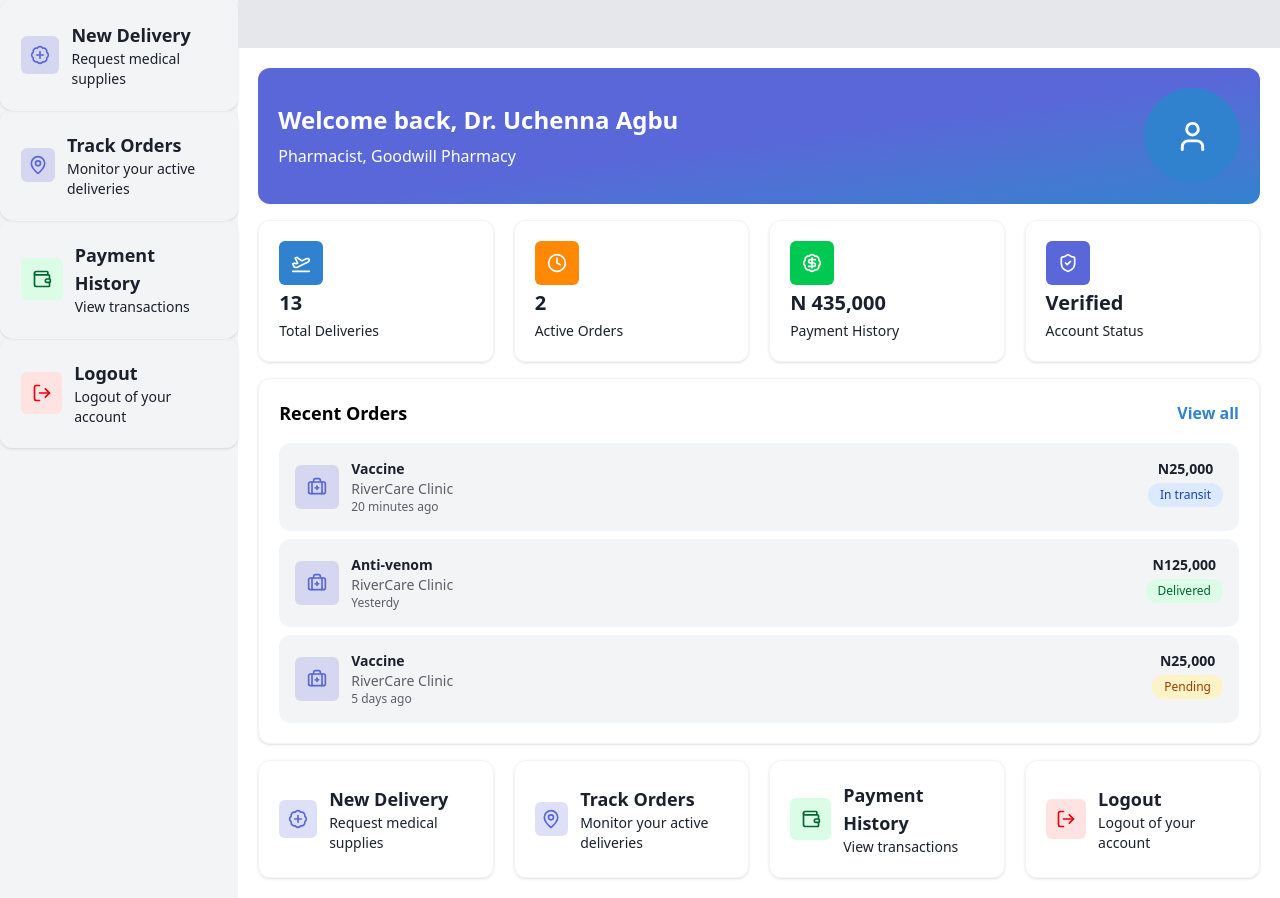
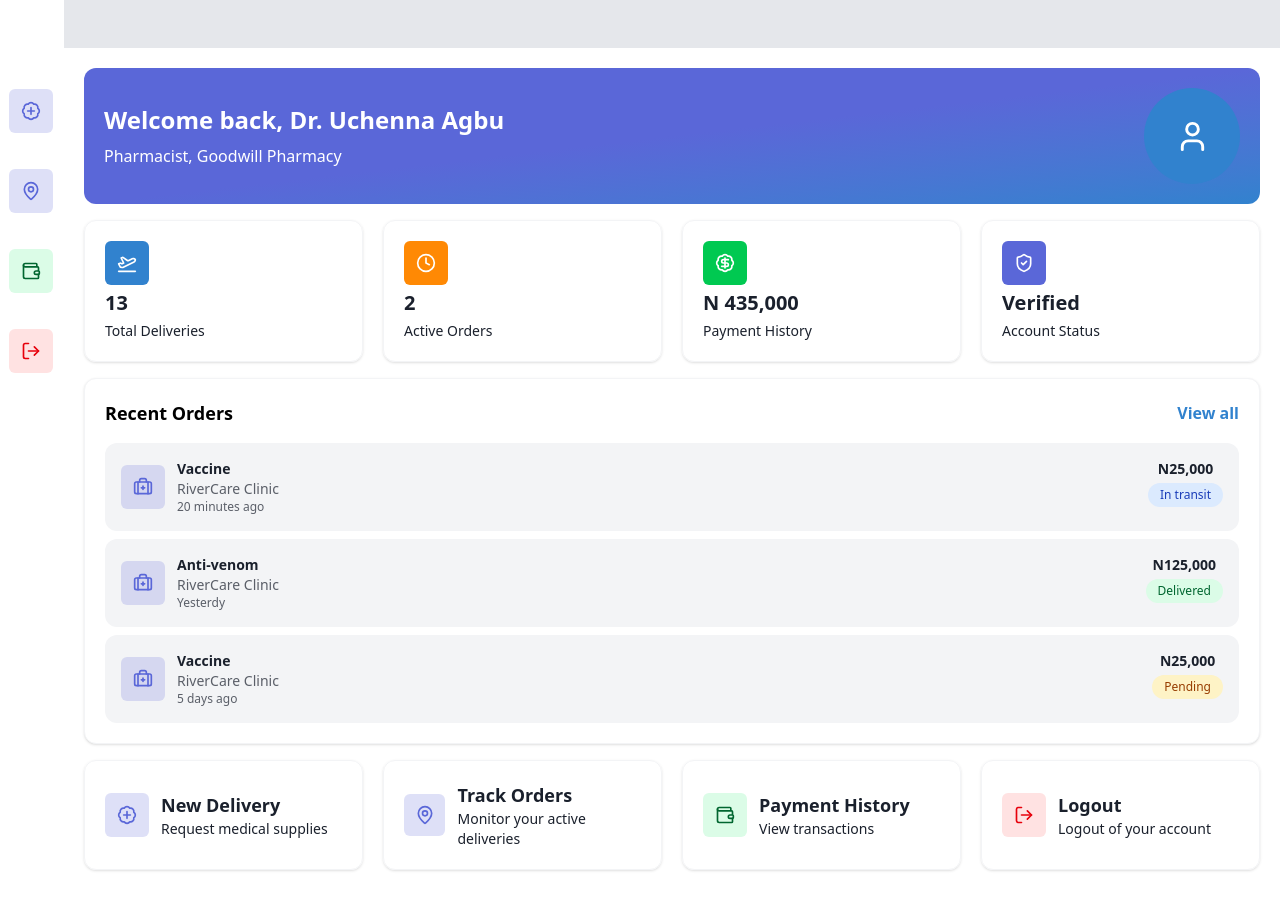
Before and after one commit to Uchenna99/Evtol-Delivery, a React (Vite) app: page /dashboard in a window 1280 px wide. Built offline with nearby package versions, Linux system fonts and the light colour scheme.

Commit message:
adding dashboard

```diff
--- a/src/pages/dashboard/DashboardLayout.tsx
+++ b/src/pages/dashboard/DashboardLayout.tsx
@@ -17,7 +17,7 @@ const DashboardLayout = () => {
 
       <div className="w-[1500px] max-w-full flex relative">
 
-        <div className="min-w-20 h-full bg-gray-100">
+        <div className="min-w-16 h-full flex flex-col gap-4 pt-20 z-50">
           {
             sections.map((section, index)=>(
               <SidebarOption
--- a/src/pages/dashboard/SidebarOption.tsx
+++ b/src/pages/dashboard/SidebarOption.tsx
@@ -1,26 +1,43 @@
 import { Link } from "react-router-dom";
 import { motion } from "framer-motion";
+import { useState } from "react";
 
 interface Props {
     section: any
 }
 
 const SidebarOption = ({ section }:Props) => {
+    const [hovering, setHovering] = useState(false);
+
   return (
-    <Link to={''} className="flex-1 flex items-center gap-3 border border-gray-100 shadow-sm rounded-xl p-5
-        hover:shadow-lg hover:bg-gray-50 last:hover:bg-red-100 transition-all duration-250">
+    <motion.div className={`relative h-16`}
+        onMouseEnter={()=>setHovering(true)} onMouseLeave={()=>setHovering(false)}
+        >
+
+        <Link to={''} className={`flex items-center gap-3 rounded-xl p-2 border border-transparent transition-all duration-250
+            absolute overflow-hidden
+            ${hovering? 'border-gray-100 shadow-sm hover:shadow-lg hover:bg-gray-50 w-[270px]':''}`}
+            >
+
+            <div className="bg-white z-20">
                 <div className={`w-11 aspect-square rounded-md grid place-items-center ${section.colour}`}>
                     {section.icon}
                 </div>
-        <div className="">
-            <p className="text-text text-lg font-semibold">
+            </div>
+            <motion.div className={`z-10`}
+                initial={{x:'100%', opacity:0}}
+                animate={hovering? {x:0, opacity:1}:{}}
+                transition={{duration:0.4}}>
+                <p className="text-text font-semibold text-nowrap">
                 {section.value}
                 </p>
-            <p className="text-text text-sm">
+                <p className="text-text text-xs text-nowrap">
                 {section.label}
                 </p>
-        </div>
+            </motion.div>
         </Link>
+
+    </motion.div>
   )
 }
 
```
Lines whose indentation alone changed are shown as unchanged.
